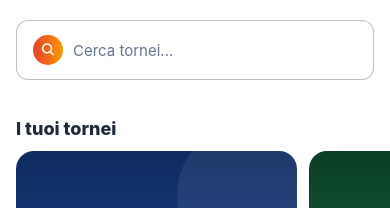
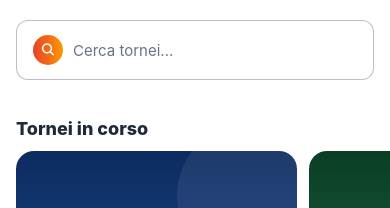
Before and after one commit to albuz98/competo, a React Native app in the folder apps/mobile/: screen /MainTabs in a window 390 px wide. Shown: the top 208 px of the page. Built offline with nearby package versions, Linux system fonts and the light colour scheme.

Commit message:
update name in home and create dictionary file

```diff
--- a/apps/mobile/src/screens/Home/Home.tsx
+++ b/apps/mobile/src/screens/Home/Home.tsx
@@ -247,7 +247,7 @@ export default function Home() {
           {MY_PARTICIPANT_TOURNAMENTS.length > 0 && (
             <>
               <Text style={[styles.sectionTitle, { marginTop: 20 }]}>
-                I tuoi tornei
+                Tornei in corso
               </Text>
               <ScrollView
                 horizontal
```
Also changed, not shown: apps/mobile/src/constants/dictionary.ts (added).
